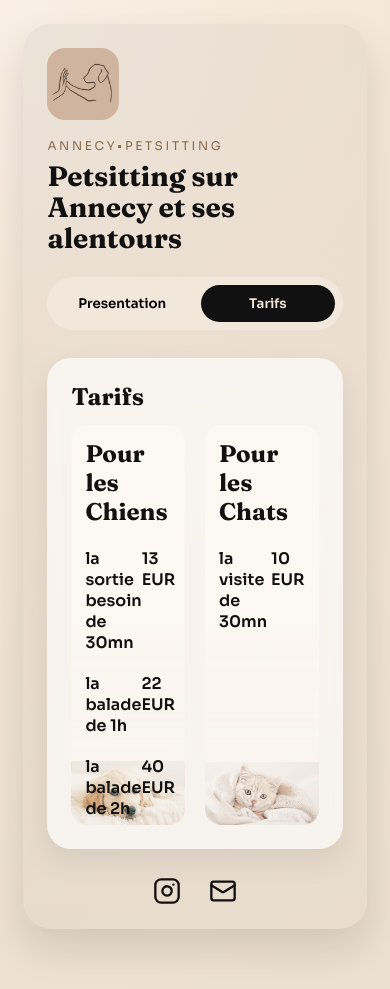
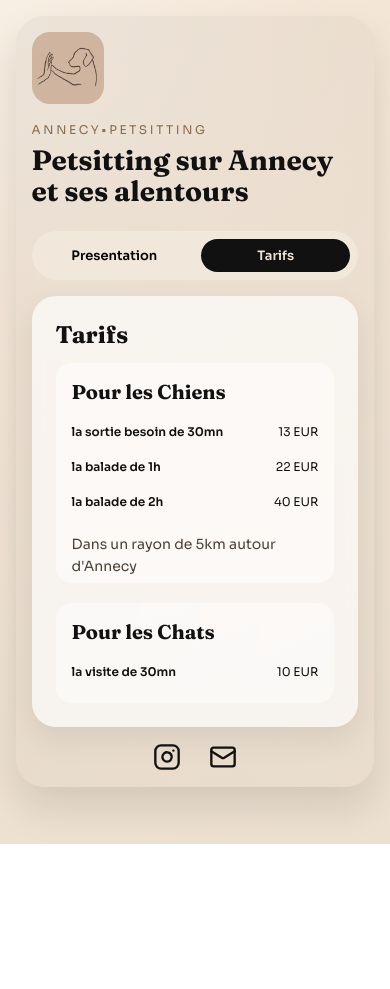
Before and after one commit to egeorgio3000/site-web-barb, a website: page index.html in a window 390 px wide. Both pictures are taken after a click on the button "Tarifs". After the commit the page ends 844 px from the top, so only its background shows below. Drawn offline with Linux system fonts and the light colour scheme; no server answers.

Commit message:
version 2 release

```diff
--- a/index.html
+++ b/index.html
@@ -79,7 +79,7 @@
           </div>
         </div>
         <div class="tab-panel" id="galerie">
-          <div class="panel-card">
+          <div class="tarif-card">
             <h2>Tarifs</h2>
                 <div class="price-list">
                   <div class="price-item">
--- a/styles.css
+++ b/styles.css
@@ -241,6 +241,24 @@ body {
   line-height: 1.6;
 }
 
+.tarif-card {
+  background: rgba(255, 255, 255, 0.65);
+  border-radius: 24px;
+  padding: 24px;
+  box-shadow: 0 12px 30px rgba(0, 0, 0, 0.08);
+  backdrop-filter: blur(6px);
+}
+
+.tarif-card h2 {
+  font-family: "Fraunces", serif;
+  font-size: 24px;
+  margin-bottom: 14px;
+}
+
+.tarif-card p {
+  line-height: 1.6;
+}
+
 .price-list {
   display: flex;
   gap: 20px;
@@ -248,43 +266,17 @@ body {
 }
 
 .price-item {
-  /* display: flex;
-  justify-content: space-between; */
   gap: 10px;
-  align-items: center;
   flex: 1 1 0;
-  padding: 14px;
-  /* background: var(--beige); */
+  padding: 16px;
+  background: rgba(255, 255, 255, 0.5);
   border-radius: 16px;
-  position: relative;
-  overflow: hidden;
-  height: 400px;
-  --price-bg: url('pice_chat.png');
 }
 
-.price-item:first-child {
-  --price-bg: url('pict_chien.png');
-}
-
-.price-item::after {
-  content: "";
-  display: block;
-  position: absolute;
-  top: 0; left: 0; right: 0; bottom: 0;
-  background:
-    linear-gradient(to bottom, rgba(251,247,241,0.98) 50%, rgba(251,247,241,0) 100%),
-    var(--price-bg) no-repeat bottom center;
-  background-size: auto, 100% auto;
-  /* pointer-events: none; */
-}
-
-.price-item > div {
-  position: relative;
-  z-index: 1;
-}
-
-.price-item span {
-  font-weight: 600;
+.price-item h2 {
+  font-family: "Fraunces", serif;
+  font-size: 20px;
+  margin-bottom: 12px;
 }
 
 .price-options {
@@ -374,11 +366,12 @@ body {
 
 @media (max-width: 720px) {
   .page {
-    padding: 24px 6vw 60px;
+    padding: 16px 4vw 40px;
   }
 
   .hero {
-    padding: 24px;
+    padding: 16px;
+    gap: 16px;
   }
 
   .brand {
@@ -394,6 +387,49 @@ body {
   .tab-button {
     flex: 1;
     text-align: center;
+    padding: 8px 12px;
+    font-size: 13px;
+  }
+
+  .hero-card {
+    padding: 16px;
+  }
+
+  .hero-content {
+    max-width: 100%;
+  }
+
+  .panel-card {
+    padding: 16px;
+  }
+
+  .panel-card h2 {
+    font-size: 18px;
+  }
+
+  .panel-card p {
+    font-size: 13px;
+  }
+
+  .price-list {
+    flex-direction: column;
+  }
+
+  .price-item {
+    height: 220px;
+  }
+
+  .option h4 {
+    font-size: 12px;
+  }
+
+  .option span {
+    font-size: 12px;
+    white-space: nowrap;
+  }
+
+  .galerie {
+    grid-template-columns: repeat(2, 1fr);
   }
 
   .review-card {
```
